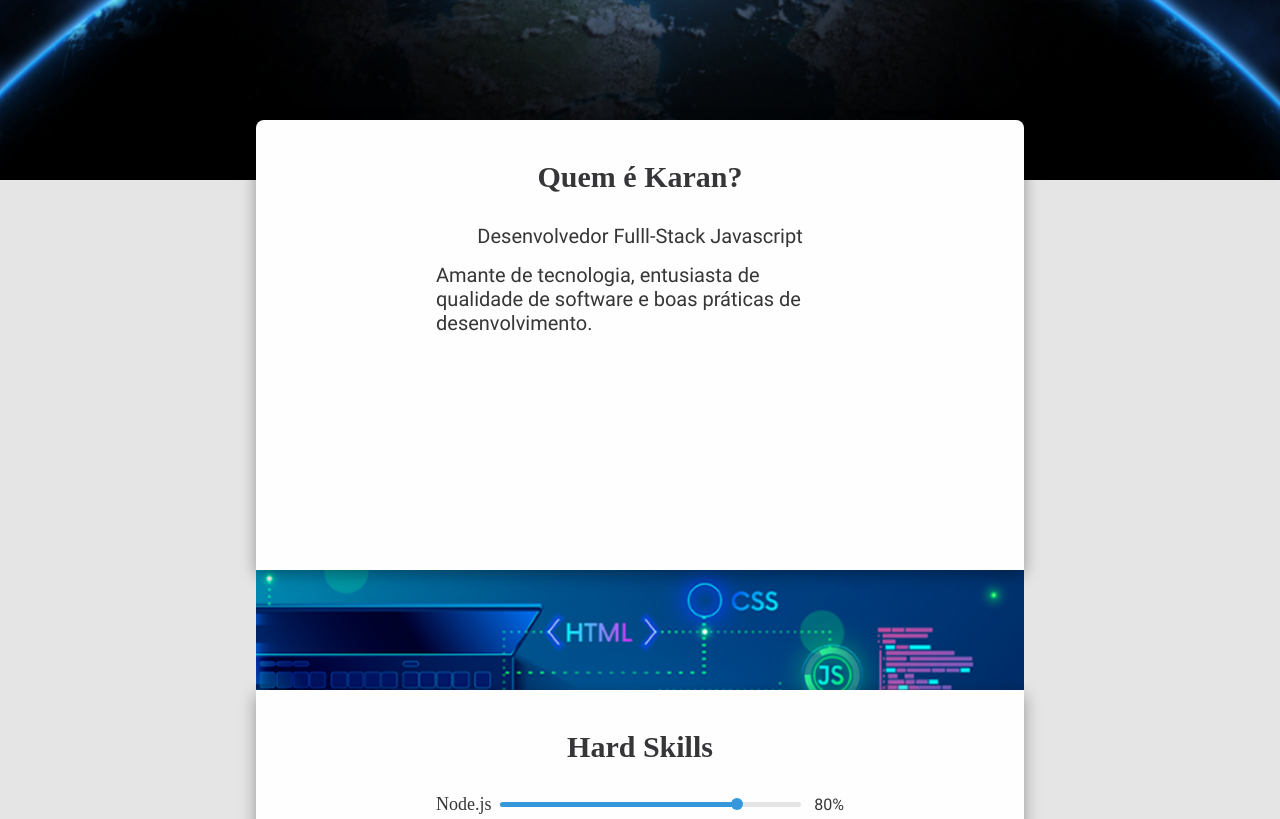
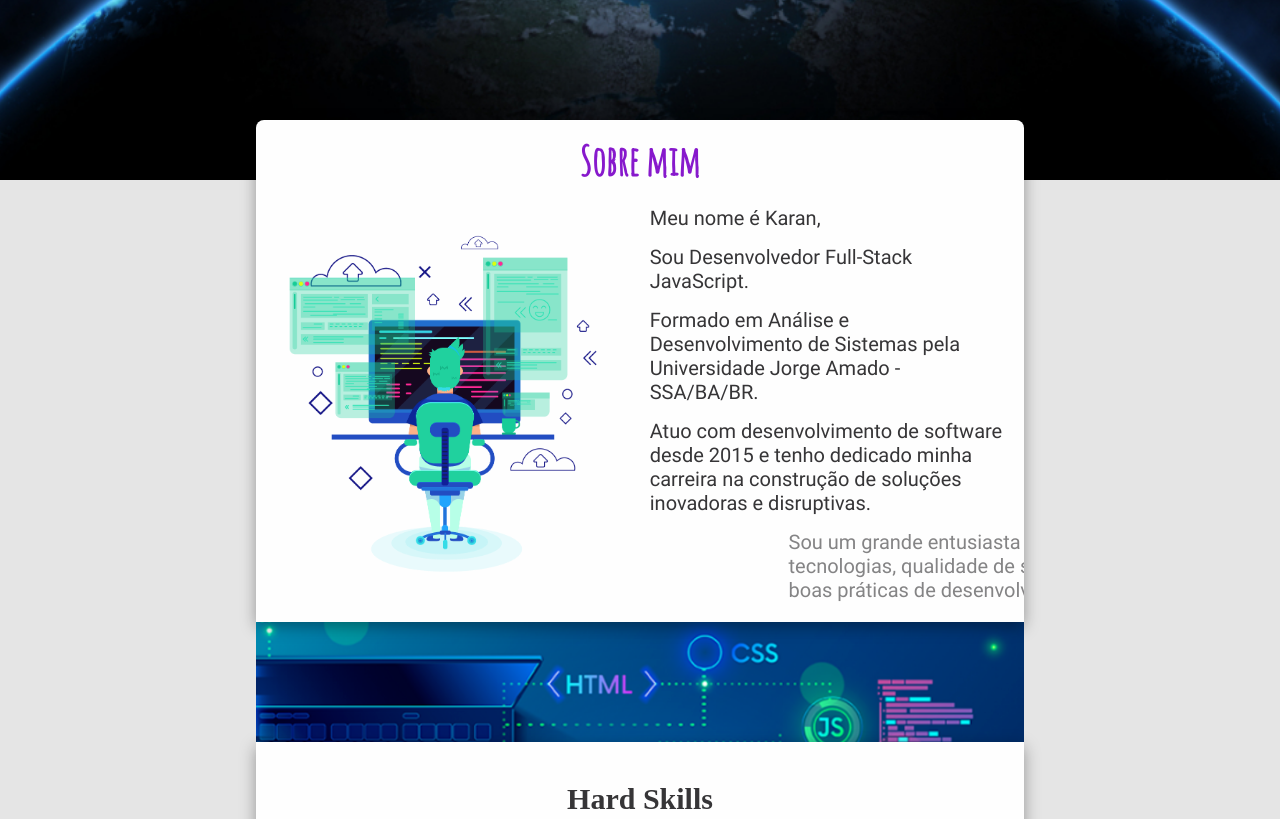
Before and after one commit to karanmelo/karanmelo-page, a React (Create React App) app: page / in a window 1280 px wide. Shown: the part 620-1439 px from the top of the page. Built offline with nearby package versions, Linux system fonts and the light colour scheme; a web font is replaced by a local one.

Commit message:
feat: update about section

```diff
--- a/src/components/layouts/Layout/Main/Content/SectionAbout/About/index.tsx
+++ b/src/components/layouts/Layout/Main/Content/SectionAbout/About/index.tsx
@@ -2,29 +2,69 @@ import React from 'react';
 
 import { useIsInViewport } from 'hooks';
 
-import { Container, Title, Content } from './styles';
+import * as S from './styles';
+
+type FadeProps = {
+  visible: boolean;
+  transitionTimeInSeconds?: number;
+  delayTimeInSeconds?: number;
+};
+
+const getFadeRightStyles = ({
+  visible,
+  delayTimeInSeconds = 0,
+  transitionTimeInSeconds = 1,
+}: FadeProps) => ({
+  transition: `all ${transitionTimeInSeconds}s ease-in ${delayTimeInSeconds}s`,
+  opacity: visible ? '1' : '0',
+  transform: visible ? '' : 'translateX(100%)',
+});
 
 const About: React.FC = () => {
   const elementRef = React.useRef<HTMLDivElement | null>(null);
   const isInViewport = useIsInViewport(elementRef);
 
-  const getFadeRightStyles = (visible: boolean) => ({
-    transition: 'all 1s ease-in',
-    opacity: visible ? '1' : '0',
-    transform: visible ? '' : 'translateX(-100%)',
-  });
-
   return (
-    <Container ref={elementRef}>
-      <Title>Quem é Karan?</Title>
-      <Content style={getFadeRightStyles(isInViewport)}>
-        <p>Desenvolvedor Fulll-Stack Javascript</p>
-        <p>
-          Amante de tecnologia, entusiasta de qualidade de software e boas
-          práticas de desenvolvimento.
-        </p>
-      </Content>
-    </Container>
+    <S.Container ref={elementRef}>
+      <p style={getFadeRightStyles({ visible: isInViewport })}>
+        Meu nome é Karan,
+      </p>
+      <p
+        style={getFadeRightStyles({
+          visible: isInViewport,
+          delayTimeInSeconds: 0.5,
+        })}
+      >
+        Sou Desenvolvedor Full-Stack JavaScript.
+      </p>
+      <p
+        style={getFadeRightStyles({
+          visible: isInViewport,
+          delayTimeInSeconds: 1,
+        })}
+      >
+        Formado em Análise e Desenvolvimento de Sistemas pela Universidade Jorge
+        Amado - SSA/BA/BR.
+      </p>
+      <p
+        style={getFadeRightStyles({
+          visible: isInViewport,
+          delayTimeInSeconds: 1.5,
+        })}
+      >
+        Atuo com desenvolvimento de software desde 2015 e tenho dedicado minha
+        carreira na construção de soluções inovadoras e disruptivas.
+      </p>
+      <p
+        style={getFadeRightStyles({
+          visible: isInViewport,
+          delayTimeInSeconds: 2,
+        })}
+      >
+        Sou um grande entusiasta de novas tecnologias, qualidade de software e
+        boas práticas de desenvolvimento.
+      </p>
+    </S.Container>
   );
 };
 
--- a/src/components/layouts/Layout/Main/Content/SectionAbout/About/styles.tsx
+++ b/src/components/layouts/Layout/Main/Content/SectionAbout/About/styles.tsx
@@ -2,29 +2,11 @@ import styled from 'styled-components';
 
 export const Container = styled.div`
   width: 100%;
-  height: 100%;
-  padding: 4rem 18rem;
+
+  padding: 2rem;
 
   display: flex;
   flex-direction: column;
-  justify-content: center;
-  align-items: center;
-  gap: 30px;
-`;
-
-export const Title = styled.h2`
-  width: 100%;
-
-  font-family: ZenAntique;
-  font-size: 3rem;
-  text-align: center;
-`;
-
-export const Content = styled.div`
-  display: flex;
-  flex-direction: column;
-  justify-content: center;
-  align-items: center;
   gap: 15px;
 
   font-size: 2rem;
--- /dev/null
+++ b/src/components/layouts/Layout/Main/Content/SectionAbout/WorkingImage/index.tsx
@@ -0,0 +1,8 @@
+import React from 'react';
+
+import Working from '../../../../../../../assets/working.png';
+import * as S from './styles';
+
+export const WorkingImage: React.FC = () => (
+  <S.Container background={Working} />
+);
--- /dev/null
+++ b/src/components/layouts/Layout/Main/Content/SectionAbout/WorkingImage/styles.tsx
@@ -0,0 +1,10 @@
+import styled from 'styled-components';
+
+export const Container = styled.div<{ background: string }>`
+  width: 100%;
+
+  display: flex;
+
+  background: ${({ background }) => `url(${background}) center no-repea`}t;
+  background-size: contain;
+`;
--- a/src/components/layouts/Layout/Main/Content/SectionAbout/index.tsx
+++ b/src/components/layouts/Layout/Main/Content/SectionAbout/index.tsx
@@ -1,12 +1,17 @@
 import React from 'react';
 
 import About from './About';
-import { Section } from './styles';
+import * as S from './styles';
+import { WorkingImage } from './WorkingImage';
 
 const SectionAbout: React.FC = () => (
-  <Section id="about">
-    <About />
-  </Section>
+  <S.Section id="about">
+    <S.Title>Sobre mim</S.Title>
+    <S.Container>
+      <WorkingImage />
+      <About />
+    </S.Container>
+  </S.Section>
 );
 
 export default SectionAbout;
--- a/src/components/layouts/Layout/Main/Content/SectionAbout/styles.tsx
+++ b/src/components/layouts/Layout/Main/Content/SectionAbout/styles.tsx
@@ -9,3 +9,20 @@ export const Section = styled.section`
 
   background-color: var(--background-theme);
 `;
+
+export const Title = styled.h2`
+  width: 100%;
+
+  margin-top: 15px;
+
+  color: var(--color-violet);
+  font-family: Amatic;
+  font-size: 4rem;
+  text-align: center;
+`;
+
+export const Container = styled.div`
+  display: flex;
+  flex-direction: row;
+  flex: 1;
+`;
```
